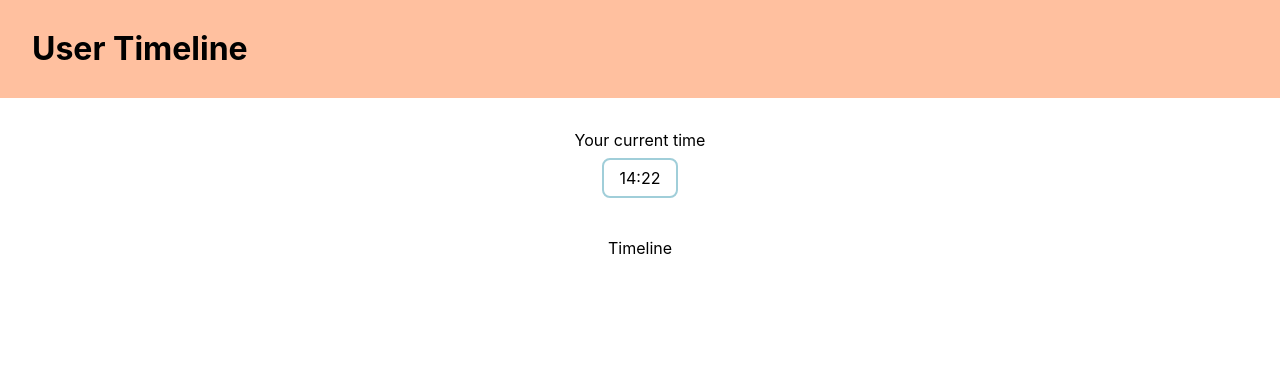
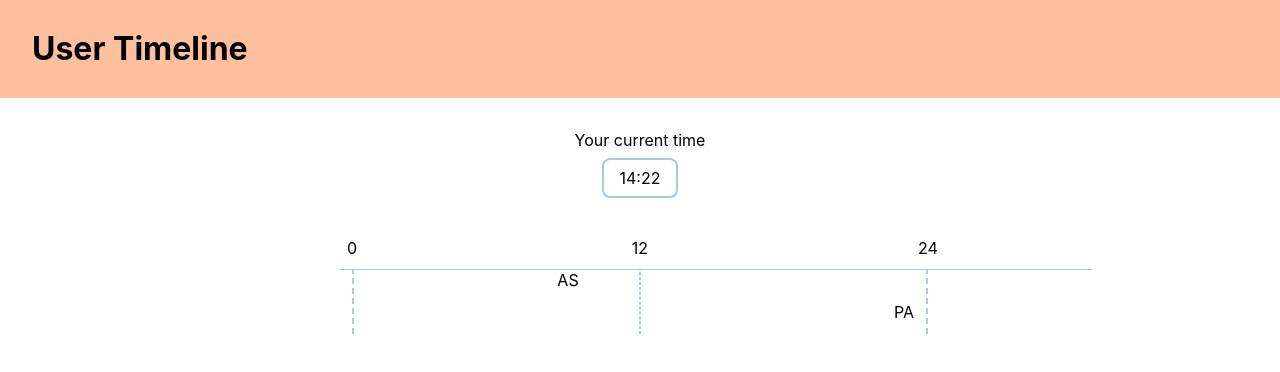
Before and after one commit to lelemniscate/user-timeline, a React (Create React App) app: page / in a window 1280 px wide. Shown: the top 372 px of the page. Built offline with nearby package versions, Linux system fonts and the light colour scheme.

Commit message:
feat(timeline): first implementation of timeline

```diff
--- a/package.json
+++ b/package.json
@@ -9,6 +9,7 @@
     "@testing-library/user-event": "^7.1.2",
     "lodash": "^4.17.21",
     "luxon": "^2.1.1",
+    "prop-types": "^15.7.2",
     "react": "^17.0.2",
     "react-dom": "^17.0.2",
     "react-redux": "^7.2.3",
--- a/src/App.js
+++ b/src/App.js
@@ -2,13 +2,17 @@ import './App.css';
 import CurrentTime from './components/CurrentTime';
 import Header from './components/Header';
 import Timeline from './components/Timeline';
+import People from './models/People';
 
 function App() {
   return (
     <div className="App">
       <Header />
       <CurrentTime />
-      <Timeline />
+      <Timeline people={[
+        new People({ name: 'Anakin Skywalker', timezone: 'America/New_York' }),
+        new People({ name: 'Padme Amidala', timezone: 'Asia/Tokyo' }),
+      ]} />
     </div>
   );
 }
--- a/src/components/Timeline.jsx
+++ b/src/components/Timeline.jsx
@@ -1,5 +1,101 @@
-const Timeline = () => (
-  <div>Timeline</div>
+import styled from 'styled-components';
+import { DateTime } from 'luxon';
+
+import { color4 } from '../styles/constants';
+
+const hours = Array.from(Array(25).keys());
+const showHours = [0, 12, 24];
+const hourSize = 24;
+const lineHeight = 32;
+
+const HourLine = styled.div`
+  display: grid;
+  grid-template-columns: repeat(${hours.length}, ${hourSize}px);
+  width: 100%;
+`;
+
+const HoursBarContainer = styled(HourLine)`
+  border-bottom: 1px solid ${color4};
+  padding: 0px 0px 8px 0px;
+  background-color: white;
+`;
+
+const HoursBar = () => (
+  <HoursBarContainer>
+    {hours.map(hour => (<div>{showHours.includes(hour) ? hour : ''}</div>))}
+  </HoursBarContainer>
+);
+
+const Blank = () => (<div />);
+
+const Person = ({ model }) => (
+  <div>{model.initials}</div>
+)
+
+const LineBackground = () => (
+  <div className="line-background">
+    <div />
+    <div className="zone-left" />
+    <div className="zone-right" />
+    <div />
+  </div>
+);
+
+const Line = ({ model }) => {
+  const date = DateTime.local().setZone(model.timezone);
+  console.log(`${model.initials} date: ${date}`);
+  return (
+    <HourLine>
+      {hours.map(hour => (
+        (date.hour === hour)
+          ? (<Person model={model} />)
+          : (<Blank />)
+      ))}
+    </HourLine>
+  );
+};
+
+const TimelineContainer = styled.div`
+  display: grid;
+  grid-template-areas: solo;
+
+  .line-background {
+    grid-area: solo;
+    width: ${25 * hourSize}px;
+
+    display: grid;
+    grid-template-columns: ${hourSize / 2}px repeat(2, auto) ${hourSize / 2}px;
+
+    .zone-left {
+      border-left: 2px dashed ${color4};
+      border-right: 1px dashed ${color4};
+    }
+
+    .zone-right {
+      border-left: 1px dashed ${color4};
+      border-right: 2px dashed ${color4};
+    }
+  }
+
+  .time-table {
+    grid-area: solo;
+  }
+`;
+
+const TimeTable = styled.div`
+  width: 80%;
+  display: grid;
+  grid-template-rows: ${({ size }) => `repeat(${size + 1}, ${lineHeight}px)`};
+`;
+
+const Timeline = ({ people }) => (
+  <TimelineContainer>
+    <LineBackground />
+    <TimeTable className="time-table" size={people.length}>
+      <HoursBar />
+      {people.map((person) => (<Line model={person} />))}
+    </TimeTable>
+  </TimelineContainer>
 );
 
 export default Timeline;
--- /dev/null
+++ b/src/models/People.js
@@ -0,0 +1,26 @@
+import PropTypes from 'prop-types';
+
+export default class People {
+
+  constructor({ name, avatar, timezone }) {
+    this.name = name;
+    this.avatar = avatar;
+    this.timezone = timezone;
+  }
+
+  get initials() {
+    return this.name
+      .split(' ')
+      .map(namePart => namePart.substring(0, 1))
+      .reduce((acc, letter) => acc + letter, '')
+  }
+
+  static get shape() {
+    return PropTypes.shape({
+      name: PropTypes.string.isRequired,
+      avatarUrl: PropTypes.string,
+      timezone: PropTypes.string.isRequired,
+    });
+  }
+
+}
```
